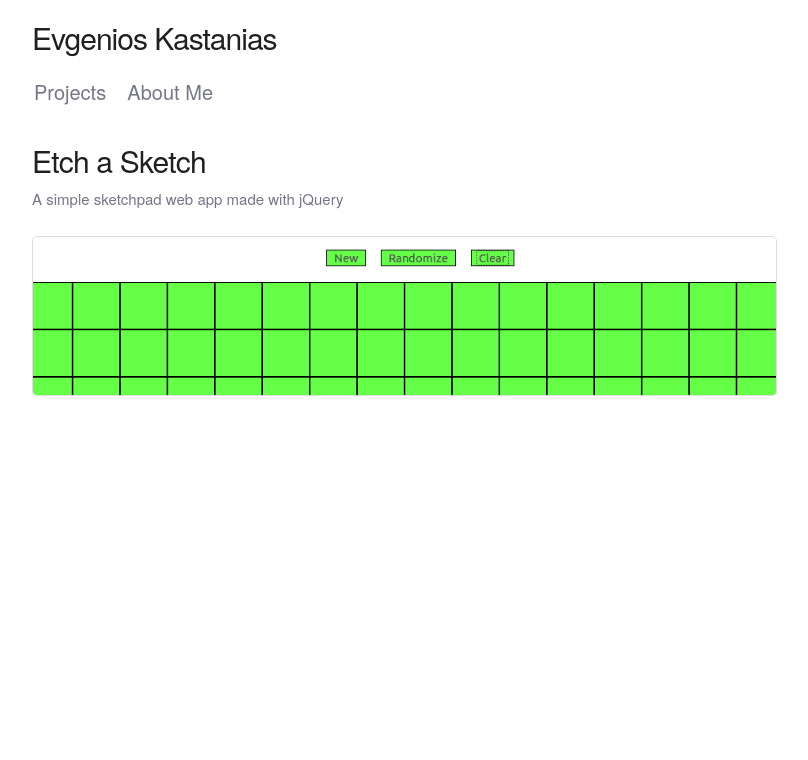
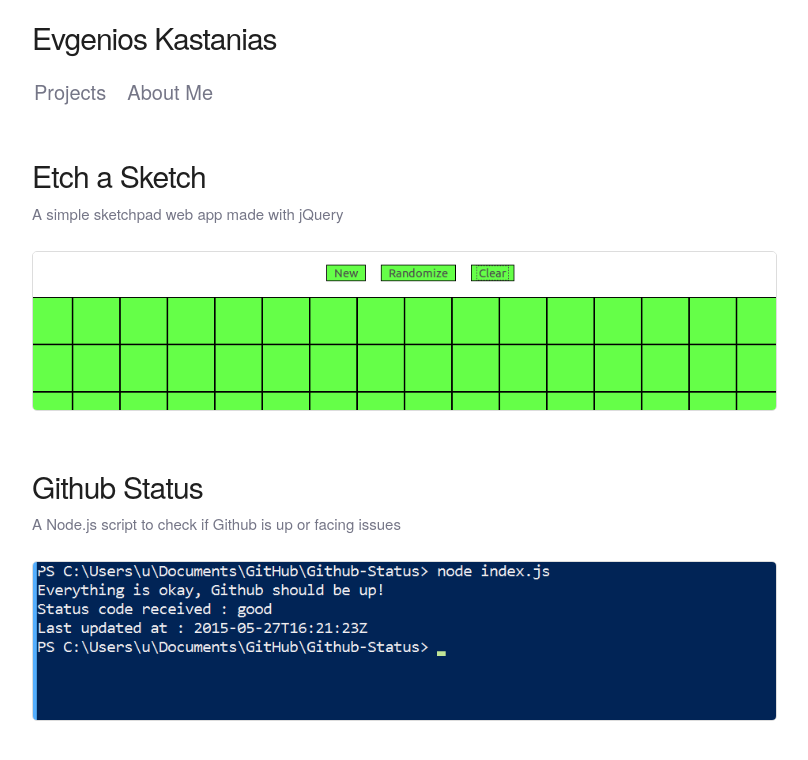
Before and after one commit to Evgenios/Evgenios.github.io, a plain HTML site: page index.html in a window 1280 px wide. Shown: the whole page, without its empty margins (248-1056 px from the left). Drawn offline with Linux system fonts and the light colour scheme.

Commit message:
Updated projects

```diff
--- a/css/main.css
+++ b/css/main.css
@@ -52,10 +52,14 @@ nav a:hover{
 }
 
 .project {
-	padding:0 15px 15px 15px;
+	padding:15px;
 	text-decoration: none;
 	display: block;
 	border-radius: 5px;
+}
+
+.project + .project {
+    margin-top: 20px;
 }
 
 .project img {
@@ -66,7 +70,6 @@ nav a:hover{
 
 .project h4 {
 	margin-bottom: 5px;
-
 }
 
 .project:hover {
--- a/index.html
+++ b/index.html
@@ -32,6 +32,12 @@
 		</a>
 
 
+		<a class = "row project" href="https://github.com/evgenios/Github-Status" target="_blank">
+			<h4>Github Status</h4>
+			<p>A Node.js script to check if Github is up or facing issues</p>
+			<img src = "images/github-status.png" class="u-max-full-width">
+		</a>
+
 	</div>
 
 </body>
```
Also changed, not shown: about.html (+4 -2 lines), images/github-status.png (added).
